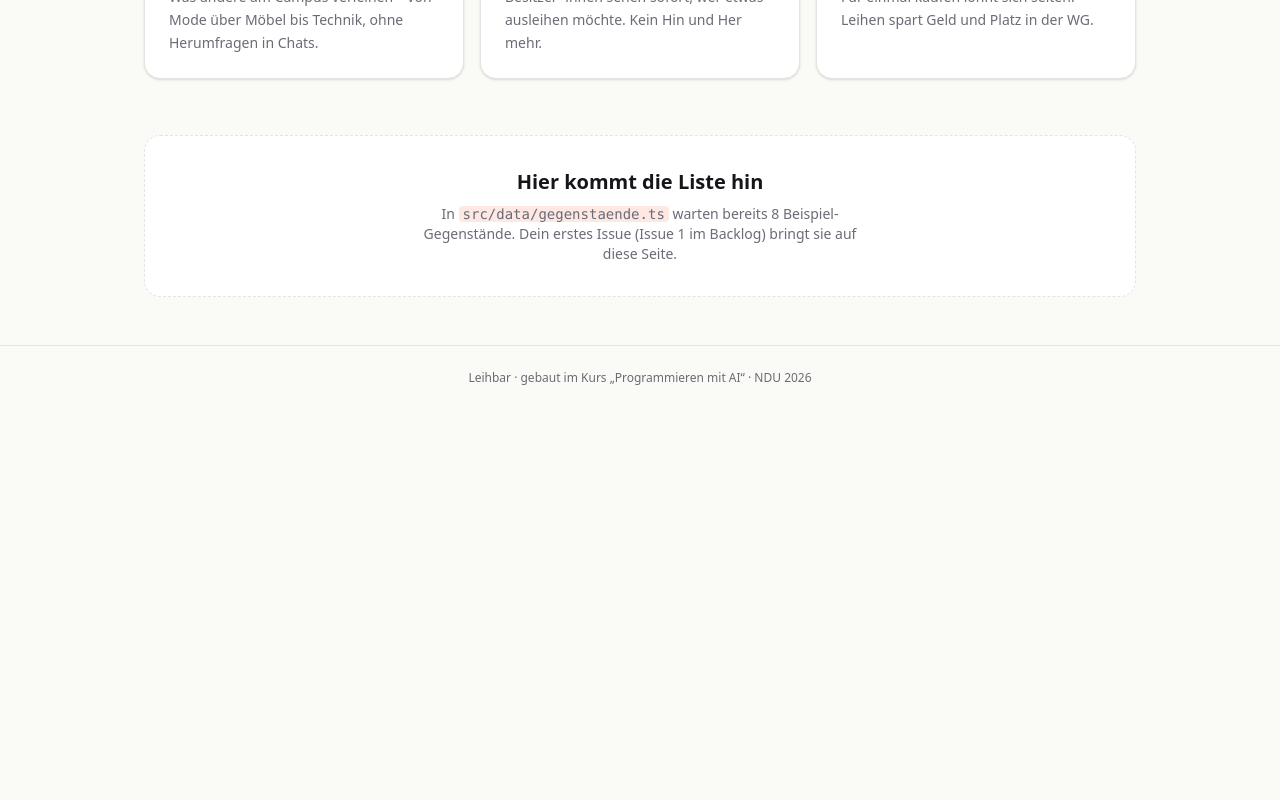
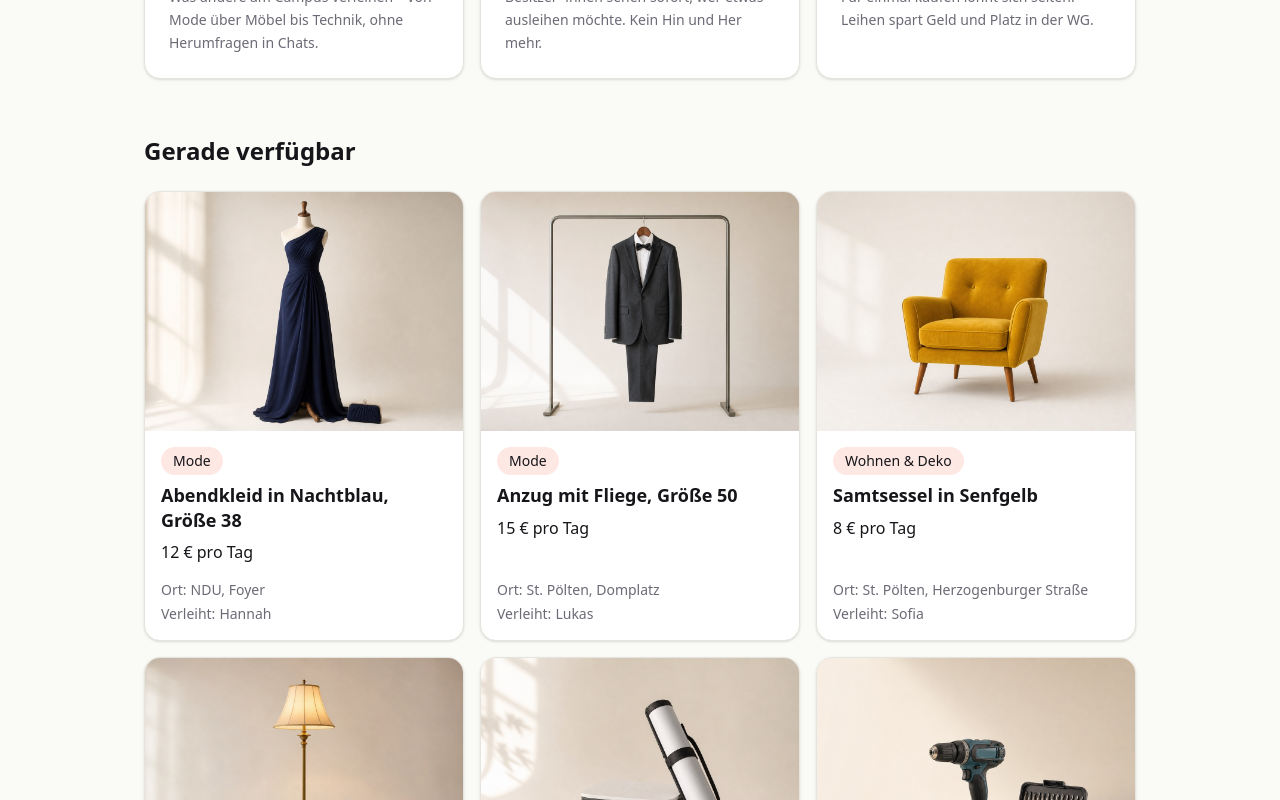
Before and after one commit to chenh99/leihbar, a Next.js app: page / in a window 1280 px wide. Shown: the part 560-1360 px from the top of the page. Before the commit the page ends 970 px from the top, so only its background shows below. Built offline with nearby package versions, Linux system fonts and the light colour scheme.

Commit message:
Startseite zeigt verfügbare Gegenstände als Liste
Produkt-Brief angelegt, Backlog um Issue 9–11 ergänzt (Uni-E-Mail,
Annehmen/Ablehnen, Kontakt nach Zusage).

Co-Authored-By: Claude Sonnet 5.5 <noreply@anthropic.com>

```diff
--- a/src/app/page.tsx
+++ b/src/app/page.tsx
@@ -1,9 +1,10 @@
 import { Hand, Recycle, Search } from "lucide-react";
 import FeatureCard from "@/components/FeatureCard";
+import GegenstandKarte from "@/components/GegenstandKarte";
 import { gegenstaende } from "@/data/gegenstaende";
 
 export default function Home() {
-  const anzahl = gegenstaende.length;
+  const verfuegbare = gegenstaende.filter((gegenstand) => gegenstand.verfuegbar);
 
   return (
     <main className="mx-auto flex w-full max-w-5xl flex-1 flex-col px-4 py-12 sm:block">
@@ -49,16 +50,25 @@ export default function Home() {
         />
       </section>
 
-      <section
-        id="gegenstaende"
-        className="rounded-2xl border border-dashed border-border bg-card p-8 text-center"
-      >
-        <h2 className="mb-2 text-xl font-semibold">Hier kommt die Liste hin</h2>
-        <p className="mx-auto max-w-md text-sm text-muted">
-          In <code className="rounded bg-accent-soft px-1">src/data/gegenstaende.ts</code>{" "}
-          warten bereits {anzahl} Beispiel-Gegenstände. Dein erstes Issue (Issue 1
-          im Backlog) bringt sie auf diese Seite.
-        </p>
+      <section id="gegenstaende" className="scroll-mt-4">
+        <h2 className="mb-6 text-2xl font-semibold">Gerade verfügbar</h2>
+        {verfuegbare.length > 0 ? (
+          <ul className="grid gap-4 sm:grid-cols-2 lg:grid-cols-3">
+            {verfuegbare.map((gegenstand, index) => (
+              <li key={gegenstand.id}>
+                <GegenstandKarte gegenstand={gegenstand} prioritaet={index === 0} />
+              </li>
+            ))}
+          </ul>
+        ) : (
+          <p className="text-muted">
+            Gerade ist nichts verfügbar. Schau bald wieder vorbei oder{" "}
+            <a href="#" className="inline-flex min-h-11 items-center font-medium text-foreground underline">
+              geh zurück zum Seitenanfang
+            </a>
+            .
+          </p>
+        )}
       </section>
     </main>
   );
--- /dev/null
+++ b/src/components/GegenstandKarte.tsx
@@ -0,0 +1,46 @@
+import Image from "next/image";
+import { preisText } from "@/lib/format";
+import type { Gegenstand } from "@/data/gegenstaende";
+
+type Props = {
+  gegenstand: Gegenstand;
+  /** Das erste sichtbare Bild lädt vorrangig. */
+  prioritaet?: boolean;
+};
+
+export default function GegenstandKarte({ gegenstand, prioritaet = false }: Props) {
+  const { titel, kategorie, besitzer, ort, preisProTag, bild } = gegenstand;
+
+  return (
+    <article className="flex h-full flex-col overflow-hidden rounded-2xl border border-border bg-card shadow-sm">
+      <div className="relative aspect-[4/3] w-full bg-accent-soft">
+        <Image
+          src={bild}
+          alt=""
+          fill
+          sizes="(min-width: 1024px) 320px, (min-width: 640px) 45vw, 100vw"
+          className="object-cover"
+          priority={prioritaet}
+        />
+      </div>
+      <div className="flex flex-1 flex-col gap-2 p-4">
+        <p className="w-fit rounded-full bg-accent-soft px-3 py-1 text-sm font-medium text-foreground">
+          <span className="sr-only">Kategorie: </span>
+          {kategorie}
+        </p>
+        <h3 className="text-lg font-semibold leading-snug">{titel}</h3>
+        <p className="font-medium">{preisText(preisProTag)}</p>
+        <dl className="mt-auto space-y-1 pt-2 text-sm text-muted">
+          <div className="flex gap-1">
+            <dt>Ort:</dt>
+            <dd>{ort}</dd>
+          </div>
+          <div className="flex gap-1">
+            <dt>Verleiht:</dt>
+            <dd>{besitzer}</dd>
+          </div>
+        </dl>
+      </div>
+    </article>
+  );
+}
```
Also changed, not shown: 2 other files (tests, documents, lock files or other folders).
